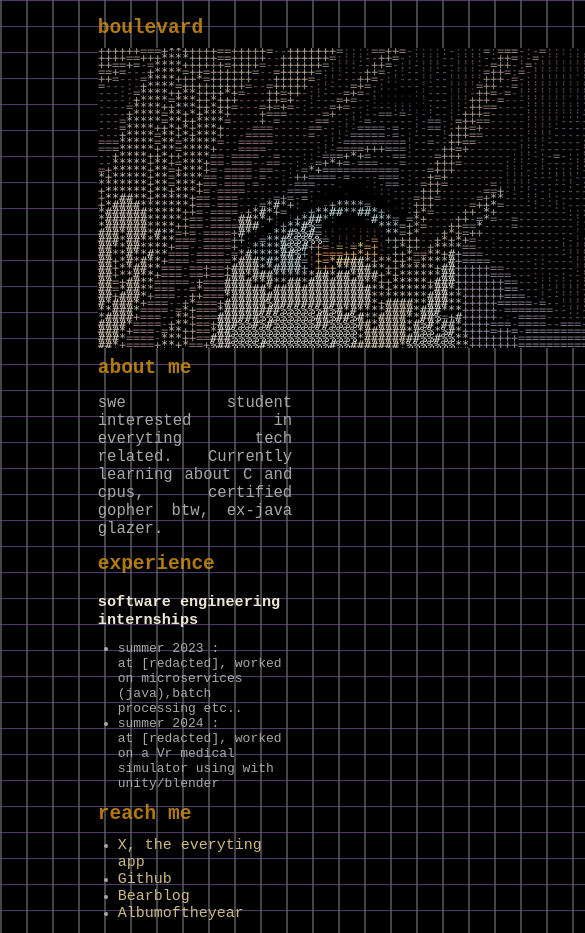
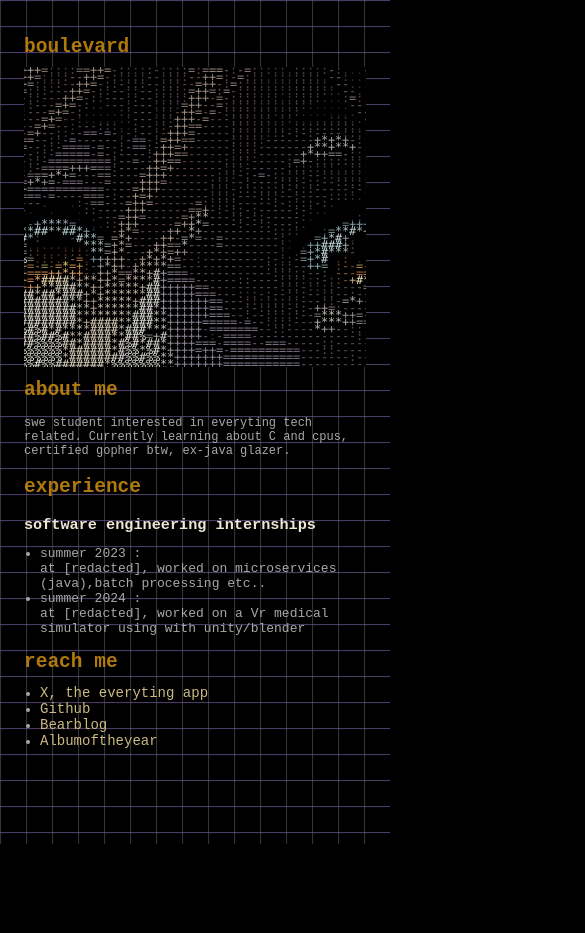
Before and after one commit to unk1ndled/unk1ndled.github.io, a plain HTML site: page index.html in a window 390 px wide. Shown: the top 933 px of the page, 585 px wide, since content can reach past the window. After the commit the page ends 844 px from the top, so only its background shows below. Drawn offline with Linux system fonts and the light colour scheme.

Commit message:
Improving Page Responsiveness and Project Structure

```diff
--- a/index.html
+++ b/index.html
@@ -1,29 +1,28 @@
-<!DOCTYPE html>
+<!doctype html>
 <html lang="en">
     <head>
         <meta charset="UTF-8" />
         <meta name="viewport" content="width=device-width, initial-scale=1.0" />
         <title>blvd</title>
-    <link rel="icon" href="favicon.ico" type="image/x-icon">
+        <link rel="icon" href="favicon.ico" type="image/x-icon" />
 
         <link rel="stylesheet" href="styles.css" />
     </head>
     <body>
         <div class="section">
             <h2>boulevard</h2>
-      <iframe
-        src="ascii/embedded.html"
-        width="785px"
-        height="300px"
-        frameborder="0"
-      ></iframe>
+            <div class="iframe-wrapper">
+                <div class="iframe-inner">
+                    <iframe src="ascii/embedded.html" frameborder="0"></iframe>
+                </div>
+            </div>
         </div>
 
         <div class="section">
             <h2>about me</h2>
             <p>
-        swe student interested in everyting tech related. Currently learning
-        about C and cpus, certified gopher btw, ex-java glazer.
+                swe student interested in everyting tech related. Currently
+                learning about C and cpus, certified gopher btw, ex-java glazer.
             </p>
         </div>
 
@@ -34,13 +33,15 @@
                 <li>
                     <div>
                         summer 2023 : <br />
-            at [redacted], worked on microservices (java),batch processing etc..
+                        at [redacted], worked on microservices (java),batch
+                        processing etc..
                     </div>
                 </li>
                 <li>
                     <div>
                         summer 2024 : <br />
-            at [redacted], worked on a Vr medical simulator using with unity/blender
+                        at [redacted], worked on a Vr medical simulator using
+                        with unity/blender
                     </div>
                 </li>
             </ul>
@@ -50,7 +51,9 @@
             <h2>reach me</h2>
             <ul>
                 <li>
-          <a href="https://x.com/u8_boulevard"> X, the everyting app </a>
+                    <a href="https://x.com/u8_boulevard">
+                        X, the everyting app
+                    </a>
                 </li>
                 <li>
                     <a href="https://github.com/unk1ndled"> Github </a>
@@ -66,5 +69,10 @@
             </ul>
         </div>
         <!-- <img src="images/artorias.gif"/> -->
+        <script>
+            const wrapper = document.querySelector(".iframe-wrapper");
+            wrapper.scrollLeft =
+                (wrapper.scrollWidth - wrapper.clientWidth) / 2;
+        </script>
     </body>
 </html>
--- a/styles.css
+++ b/styles.css
@@ -6,6 +6,12 @@
     --subsection-tc: #eee7d3;
 
     --main-padding: 16px;
+}
+
+*,
+*::before,
+*::after {
+    box-sizing: border-box;
 }
 
 /* grid */
@@ -19,16 +25,17 @@ body {
     color: var(--secondary-text-color);
     background: var(--main-bg-color);
     background-image:
-        linear-gradient(rgba(108, 87, 143, 0.9) 0.01em, transparent 0.1em),
-        linear-gradient(90deg, rgba(75, 75, 80, 0.9) 0.1em, transparent 0.1em);
+        linear-gradient(rgba(108, 87, 143, 0.9) 0.009em, transparent 0.1em),
+        linear-gradient(90deg, rgba(75, 75, 80, 0.9) 0.009em, transparent 0.1em);
     background-size: 2em 2em;
+    padding: 1rem 0;
 }
 
 h1 {
     color: var(--main-text-color);
-
     text-align: center;
 }
+
 div {
     font-size: medium;
 }
@@ -44,8 +51,32 @@ div.vertical-separator {
 
 div.section {
     width: 52%;
+    max-width: 860px;
     display: flex;
     flex-direction: column;
+}
+
+/* iframe */
+.iframe-wrapper {
+    width: 100%;
+    overflow-x: auto;
+    -webkit-overflow-scrolling: touch;
+    /* subtle scrollbar so it doesn't look broken on mobile */
+    scrollbar-width: thin;
+    scrollbar-color: #333 #111;
+}
+
+.iframe-inner {
+    width: 785px;
+    margin: 0 auto;
+}
+
+.iframe-wrapper iframe {
+    display: block;
+    width: 785px;
+    height: 300px;
+    border: none;
+    flex-shrink: 0;
 }
 
 h2 {
@@ -73,7 +104,7 @@ p {
 }
 
 a {
-    text-decoration: none; /* Removes the underline */
+    text-decoration: none;
     color: var(--main-text-color);
     font-size: 15px;
     font-weight: inherit;
@@ -100,3 +131,52 @@ ul {
 ::-webkit-scrollbar-thumb:hover {
     background-color: #555;
 }
+
+/* ── Responsive breakpoints ───────────────────────────────────────────────── */
+
+/* Tablet – wide */
+@media (max-width: 1100px) {
+    div.section {
+        width: 78%;
+    }
+}
+
+/* Tablet – narrow / large phone landscape */
+@media (max-width: 820px) {
+    div.section {
+        width: 88%;
+    }
+
+    p {
+        font-size: medium;
+    }
+}
+
+/* Mobile portrait */
+@media (max-width: 540px) {
+    body {
+        padding: 1rem var(--main-padding);
+        justify-content: flex-start;
+    }
+
+    div.section {
+        width: 100%;
+    }
+
+    p {
+        font-size: small;
+        text-align: left;
+    }
+
+    a {
+        font-size: 14px;
+    }
+
+    h2 {
+        margin-top: 12px;
+    }
+
+    ul {
+        padding-left: 16px;
+    }
+}
```
Lines whose indentation alone changed are shown as unchanged.
